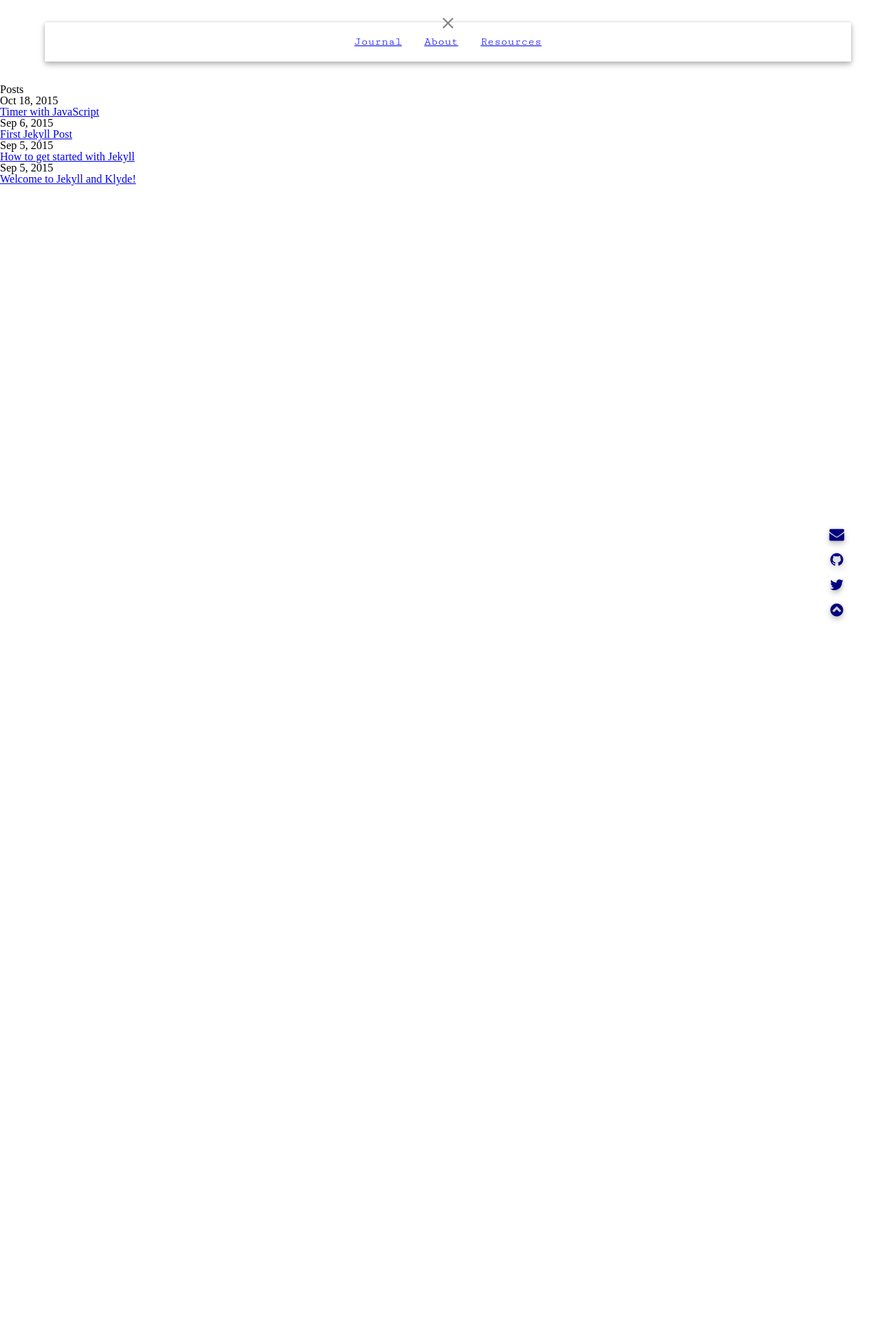
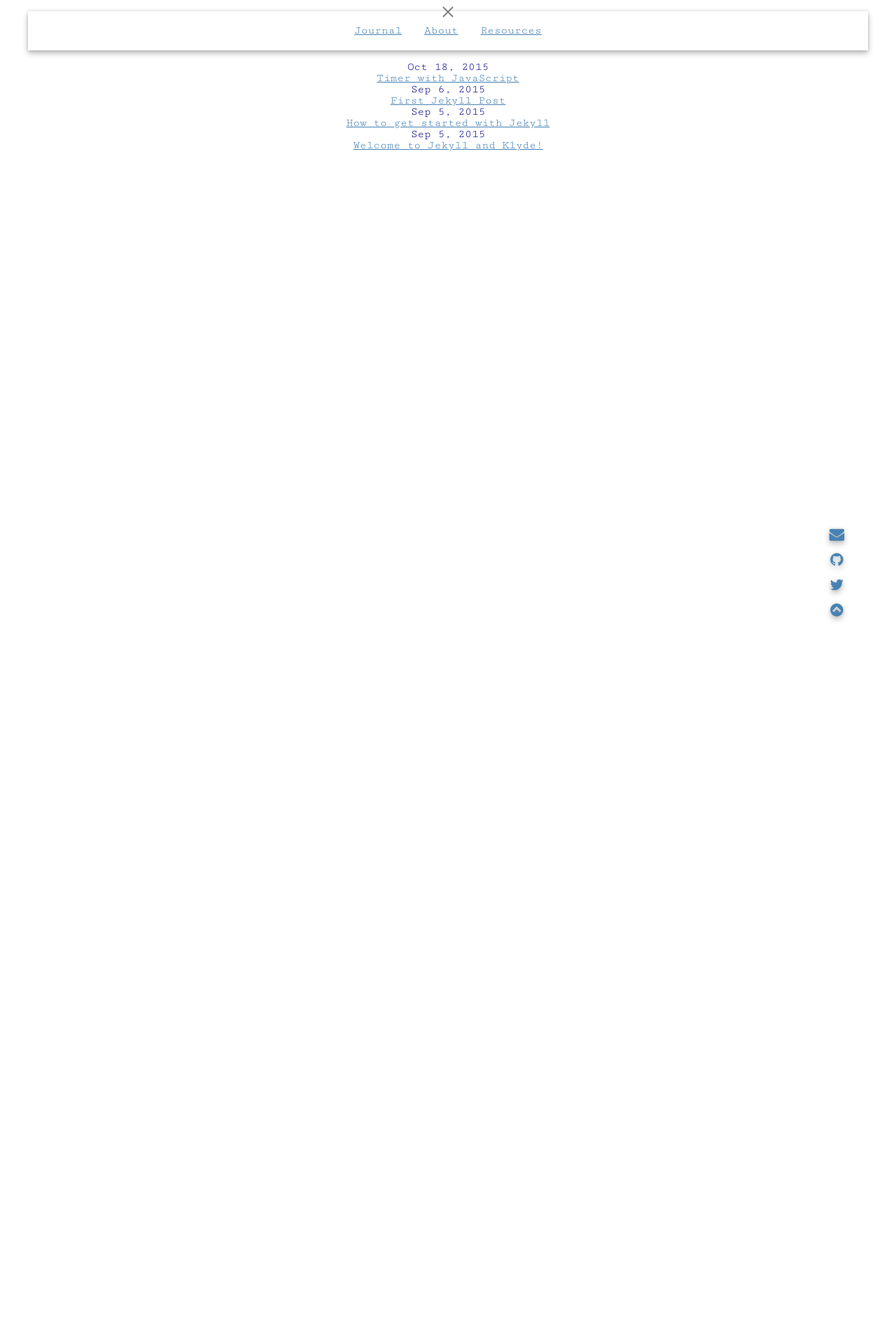
Before and after one commit to kbejko/kbejko.github.io, a Jekyll site: the page built from journal.html, in a window 1280 px wide. Shown: the top 1920 px of the page at 70% size. Built offline with Jekyll 4.4.1, drawn with Linux system fonts in a browser that asks for light colours; nearby versions of some CDN libraries.

Commit message:
Start work on content

```diff
--- /dev/null
+++ b/_sass/_base.scss
@@ -0,0 +1,9 @@
+body {
+  color: $text-color;
+  font-family: $base-font-family;
+  font-size: $base-font-size;
+}
+
+a {
+  color: $link-color;
+}
--- a/_sass/_vars.scss
+++ b/_sass/_vars.scss
@@ -5,8 +5,8 @@ $base-line-height: 1.5;
 
 $spacing-unit:     30px;
 
-$text-color:       #4682b4; // SteelBlue
-$link-color:       #000080; // Navy
+$text-color:       #000080; // Navy
+$link-color:       #4682b4; // SteelBlue
 $brand-color:      #2a7ae2;
 
 $grey-color:       #828282;
@@ -16,5 +16,7 @@ $grey-color-dark:  rgba(0, 0, 0, .28);
 $box-shadow-color-light: 0 0 4px $grey-color-light;
 $box-shadow-color-darker: 0 4px 8px $grey-color-dark;
 
+$max-body-width: 1200px;
 $border-width: 100%;
 $border-margin: 1em 2em;
+$max-body-margin: 1em auto;
--- /dev/null
+++ b/_sass/sections/_content.scss
@@ -0,0 +1,11 @@
+.page-content {
+  margin: $border-margin;
+  max-width: $border-width;
+  text-align: center;
+}
+
+.post-list {
+  display: flex;
+  flex-flow: column;
+  justify-content: space-between;
+}
--- a/_sass/sections/_header.scss
+++ b/_sass/sections/_header.scss
@@ -1,13 +1,9 @@
 .site-header {
   box-shadow: $box-shadow-color-light, $box-shadow-color-darker;
-  color: $link-color;
   display: flex;
-  font-family: $base-font-family;
-  font-size: $base-font-size * 2;
   justify-content: center;
-  margin: $border-margin;
-  // max-height: 3em;
-  max-width: $border-width;
+  margin: $max-body-margin;
+  max-width: $max-body-width;
 }
 
 .site-nav {
@@ -69,3 +65,10 @@
     transform: rotate(-45deg);
   }
 }
+
+@media (max-width: 1200px) {
+  .site-header {
+    margin: $border-margin;
+    max-width: $border-width;
+  }
+}
--- a/css/main.scss
+++ b/css/main.scss
@@ -5,6 +5,8 @@
 @import
         "reset",
         "vars",
+        "base",
+        "sections/content",
         "sections/header",
         "sections/sidebar",
         "syntax-highlighting"
--- a/journal.html
+++ b/journal.html
@@ -4,9 +4,9 @@ title: Journal
 permalink: /journal/
 ---
 
-<div class="home">
+<!-- <div class="home"> -->
 
-  <h1 class="page-heading">Posts</h1>
+  <!-- <h1 class="page-heading">Posts</h1> -->
 
   <ul class="post-list">
     {% for post in site.posts %}
@@ -20,4 +20,4 @@ permalink: /journal/
     {% endfor %}
   </ul>
 
-</div>
+<!-- </div> -->
```
